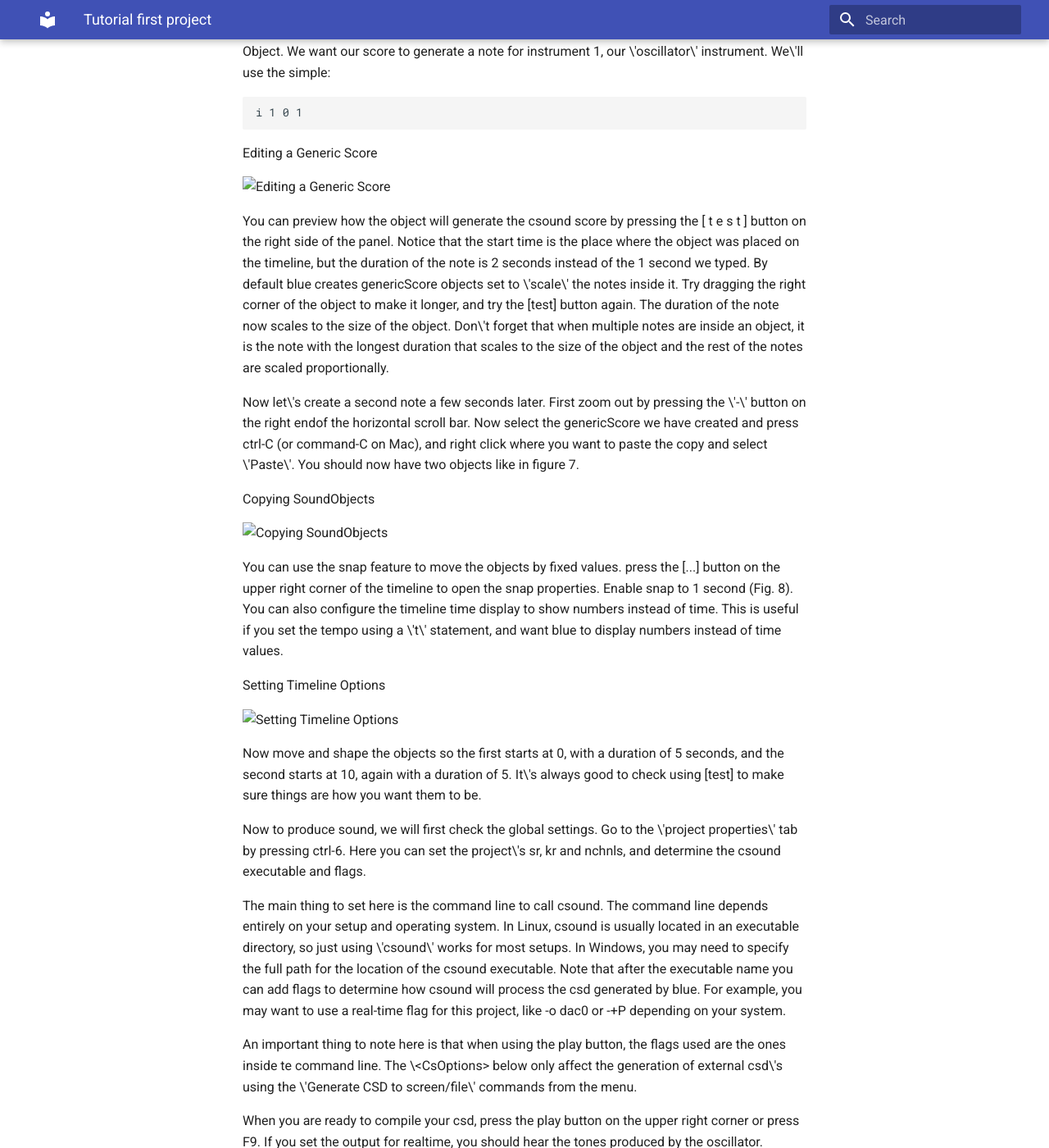
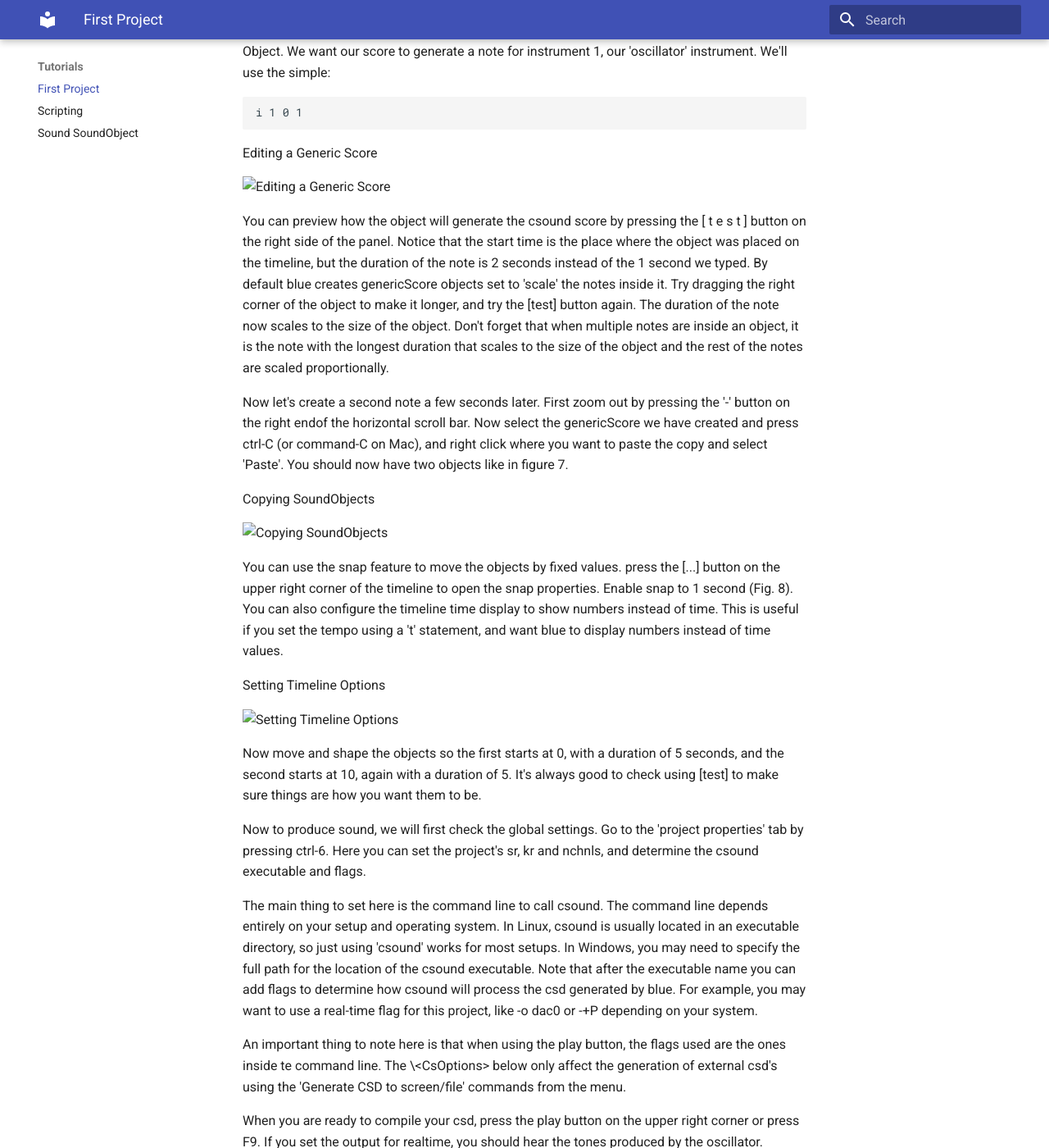
Before and after one commit to kunstmusik/blue-manual, an MkDocs documentation site: the page built from docs/tutorials/tutorial_first_project.md, in a window 1280 px wide and 1400 px high, scrolled down 2311 px. Shown: the whole window at 82% size. Built offline with MkDocs 1.6.1 and Material for MkDocs 9.7.7, drawn with Linux system fonts in a browser that asks for light colours; some of the changed text lies outside the part shown.

Commit message:
initial site structure completed

```diff
--- a/docs/tutorials/tutorial_first_project.md
+++ b/docs/tutorials/tutorial_first_project.md
@@ -1,16 +1,16 @@
 This tutorial will explain how to start using blue. It assumes a little
-knowledge of csound, but not too much (If you don\'t know csound,
-understanding Dr. Boulanger\'s toots at
+knowledge of csound, but not too much (If you don't know csound,
+understanding Dr. Boulanger's toots at
 [](http://www.csounds.com/toots/index.html) should be enough to get you
 through this tutorial).
 
 Run blue using the appropriate script provided in the blue/bin
 directory. Use the .bat file for windows, the .sh for linux and the
 .command file for Mac OS X. If blue is not running check the section
-\'Installation\' on the blue documentation.
+'Installation' on the blue documentation.
 
 We will first create an instrument. Go to the orchestra tab, and click
-on the \[+\] button under the \'Orchestra\' title. From the pop-menu
+on the \[+\] button under the 'Orchestra' title. From the pop-menu
 select Add Instrument\>GenericInstrument.
 
 Instrument Library
@@ -18,9 +18,9 @@ Instrument Library
 ![ Instrument Library ](images/tutorial_first_project/tutA_1.jpg)
 
 You will want to choose GenericInstrument when you want to create an
-ordinary csound instrument. An empty \'untitled\' instrument iFs
+ordinary csound instrument. An empty 'untitled' instrument iFs
 created. To rename an instrument, select it, press F2 and type the new
-name (e.g. \'Oscillator\').
+name (e.g. 'Oscillator').
 
 The instrument library on the left panel is where instruments are saved
 for use in any blue project. To place an instrument in the library so it
@@ -31,20 +31,20 @@ Assigning Instrument to Arrangement
 ![ Assigning Instrument to Arrangement
 ](images/tutorial_first_project/tutA_2.jpg)
 
-The \'\>\' button brings an instrument from the library to the project.
-To remove an instrument from the project, select it and press \'-\'.
+The '\>' button brings an instrument from the library to the project.
+To remove an instrument from the project, select it and press '-'.
 
 It is important to understand that instruments which are in the
 Instrument Library but not the Arrangement are not available for use in
-the csd because they haven\'t been assigned an instrument id (number or
+the csd because they haven't been assigned an instrument id (number or
 string, if used as a Csound named instrument).
 
 Now that the instrument is there, we need to define how it will sound.
 We use ordinary csound code to do this (since it is a
 GenericInstrument). The code for the instrument is written on the lower
 right panel, inside the Instrument Text tab within Instrument Editor
-tab. Make sure you type the code in this tab, and not the \'Global
-Orchestra\' or \'Global Score\' tabs.
+tab. Make sure you type the code in this tab, and not the 'Global
+Orchestra' or 'Global Score' tabs.
 
 We will create a simple oscillator with an amplitude envelope like this:
 
@@ -56,15 +56,15 @@ Editing Instrument
 
 ![ Editing Instrument ](images/tutorial_first_project/tutA_3.jpg)
 
-Try using blue\'s autocompletion feature like this: type \'line\' and
+Try using blue's autocompletion feature like this: type 'line' and
 press ctrl-Space Bar. A pop-up window will display all known opcodes
-that begin with line. Once you select \'linen\' you will have a template
+that begin with line. Once you select 'linen' you will have a template
 to fill in the apropriate values.
 
 If you need to remember the syntax for an opcode, place the cursor over
 it and press Shift-F1. If you have set correctly the Csound
 Documentation Directory, the html help for the opcode will be displayed
-if available. See the section \'Installing blue\' on the main blue
+if available. See the section 'Installing blue' on the main blue
 documentation (F1) for details on setting up the C.D.R.
 
 To define the oscillator table we will use ftgen, and place the
@@ -88,26 +88,26 @@ placed in the Global Orc tab is placed above the instrument definition.
 Now that our instrument is ready we will create notes for it. This is
 done by going the Score tab (You can use ctrl-1).
 
-The score tab contains horizontal \'tracks\' called Sound Layers. On
+The score tab contains horizontal 'tracks' called Sound Layers. On
 sound layers you place objects which generate notes that instance the
 instruments.
 
 First we will give a name to our sound layer. Simply click on the black
-area below \'Name\' and type the name (e.g. \'Notes\').
+area below 'Name' and type the name (e.g. 'Notes').
 
 To create a note, go to the timeline on the right, and in line with the
-sound layer, right-click, and select \'Add New GenericScore\'.
+sound layer, right-click, and select 'Add New GenericScore'.
 
 Adding a Generic Score
 
 ![ Adding a Generic Score ](images/tutorial_first_project/tutA_5.jpg)
 
 GenericScore allows ordinary csound code to be used, in this case things
-like \'i\' statements. When you click on the genericScore that has been
+like 'i' statements. When you click on the genericScore that has been
 created, the bottom panel will show the contents of the object. You can
-add as many \'i\' statements as you need inside a genericScore Object.
+add as many 'i' statements as you need inside a genericScore Object.
 We want our score to generate a note for instrument 1, our
-\'oscillator\' instrument. We\'ll use the simple:
+'oscillator' instrument. We'll use the simple:
 
     i 1 0 1
 
@@ -120,18 +120,18 @@ pressing the \[ t e s t \] button on the right side of the panel. Notice
 that the start time is the place where the object was placed on the
 timeline, but the duration of the note is 2 seconds instead of the 1
 second we typed. By default blue creates genericScore objects set to
-\'scale\' the notes inside it. Try dragging the right corner of the
+'scale' the notes inside it. Try dragging the right corner of the
 object to make it longer, and try the \[test\] button again. The
-duration of the note now scales to the size of the object. Don\'t forget
+duration of the note now scales to the size of the object. Don't forget
 that when multiple notes are inside an object, it is the note with the
 longest duration that scales to the size of the object and the rest of
 the notes are scaled proportionally.
 
-Now let\'s create a second note a few seconds later. First zoom out by
-pressing the \'-\' button on the right endof the horizontal scroll bar.
+Now let's create a second note a few seconds later. First zoom out by
+pressing the '-' button on the right endof the horizontal scroll bar.
 Now select the genericScore we have created and press ctrl-C (or
 command-C on Mac), and right click where you want to paste the copy and
-select \'Paste\'. You should now have two objects like in figure 7.
+select 'Paste'. You should now have two objects like in figure 7.
 
 Copying SoundObjects
 
@@ -141,7 +141,7 @@ You can use the snap feature to move the objects by fixed values. press
 the \[\...\] button on the upper right corner of the timeline to open
 the snap properties. Enable snap to 1 second (Fig. 8). You can also
 configure the timeline time display to show numbers instead of time.
-This is useful if you set the tempo using a \'t\' statement, and want
+This is useful if you set the tempo using a 't' statement, and want
 blue to display numbers instead of time values.
 
 Setting Timeline Options
@@ -150,18 +150,18 @@ Setting Timeline Options
 
 Now move and shape the objects so the first starts at 0, with a duration
 of 5 seconds, and the second starts at 10, again with a duration of 5.
-It\'s always good to check using \[test\] to make sure things are how
+It's always good to check using \[test\] to make sure things are how
 you want them to be.
 
 Now to produce sound, we will first check the global settings. Go to the
-\'project properties\' tab by pressing ctrl-6. Here you can set the
-project\'s sr, kr and nchnls, and determine the csound executable and
+'project properties' tab by pressing ctrl-6. Here you can set the
+project's sr, kr and nchnls, and determine the csound executable and
 flags.
 
 The main thing to set here is the command line to call csound. The
 command line depends entirely on your setup and operating system. In
 Linux, csound is usually located in an executable directory, so just
-using \'csound\' works for most setups. In Windows, you may need to
+using 'csound' works for most setups. In Windows, you may need to
 specify the full path for the location of the csound executable. Note
 that after the executable name you can add flags to determine how csound
 will process the csd generated by blue. For example, you may want to use
@@ -170,8 +170,8 @@ system.
 
 An important thing to note here is that when using the play button, the
 flags used are the ones inside te command line. The \<CsOptions\> below
-only affect the generation of external csd\'s using the \'Generate CSD
-to screen/file\' commands from the menu.
+only affect the generation of external csd's using the 'Generate CSD
+to screen/file' commands from the menu.
 
 When you are ready to compile your csd, press the play button on the
 upper right corner or press F9. If you set the output for realtime, you
--- a/mkdocs.yml
+++ b/mkdocs.yml
@@ -41,5 +41,62 @@ nav:
                - 'Import MIDI': 'users/gettingStarted/otherFeatures/importMIDI.md'
                - 'Blue Variables': 'users/gettingStarted/otherFeatures/blueVariables.md'
                - 'Commandline': 'users/gettingStarted/otherFeatures/commandLine.md'
+        - 'Concepts':
+            - 'Rendering': 'users/concepts/rendering.md'
+            - 'Sound Objects': 'users/concepts/soundObjects.md'
+            - 'PolyObjects': 'users/concepts/polyObjects.md'
+            - 'Note Processors': 'users/concepts/noteProcessors.md'
+            - 'SoundObject Library': 'users/concepts/soundObjectLibrary.md'
+            - 'Parameter Automation': 'users/concepts/parameterAutomation.md'
+            - 'Command Blocks': 'users/concepts/commandBlocks.md'
+    - 'Tutorials':
+        - 'First Project': 'tutorials/tutorial_first_project.md'
+        - 'Scripting': 'tutorials/tutorial_scripting.md'
+        - 'Sound SoundObject': 'tutorials/tutorial_sound_soundObject.md'
     - 'Reference':
-        - 'SoundObjects': 'users/reference/soundObjects/index.md'
+        - 'SoundObjects':
+          - 'Introduction': 'users/reference/soundObjects/top.md'
+          - 'AudioFile': 'users/reference/soundObjects/audioFileObject.md'
+          #- 'CeciliaModule': 'users/reference/soundObjects/ceciliaModule.md'
+          - 'Comment': 'users/reference/soundObjects/comment.md'
+          - 'Clojure': 'users/reference/soundObjects/clojureObject.md'
+          - 'External': 'users/reference/soundObjects/external.md'
+          - 'Instance': 'users/reference/soundObjects/instance.md'
+          - 'Javascript': 'users/reference/soundObjects/javaScriptObject.md'
+          - 'JMask': 'users/reference/soundObjects/jmask.md'
+          - 'LineObject': 'users/reference/soundObjects/lineObject.md'
+          - 'ObjectBuilder': 'users/reference/soundObjects/objectBuilder.md'
+          - 'Pattern': 'users/reference/soundObjects/pattern.md'
+          - 'PianoRoll': 'users/reference/soundObjects/pianoRoll.md'
+          - 'PolyObject': 'users/reference/soundObjects/polyObject.md'
+          - 'Python': 'users/reference/soundObjects/pythonObject.md'
+          - 'Sound': 'users/reference/soundObjects/sound.md'
+          - 'Tracker': 'users/reference/soundObjects/tracker.md'
+          - 'ZakLineObject': 'users/reference/soundObjects/zakLineObject.md'
+        - 'Note Processors':
+          - 'Introduction': 'users/reference/noteProcessors/top.md'
+          - 'AddProcessor': 'users/reference/noteProcessors/addProcessor.md'
+          - 'EqualsProcessor': 'users/reference/noteProcessors/equalsProcessor.md'
+          - 'InversionProcessor': 'users/reference/noteProcessors/inversionProcessor.md'
+          - 'LineAdd': 'users/reference/noteProcessors/lineAddProcessor.md'
+          - 'LineMultiply': 'users/reference/noteProcessors/lineMultiplyProcessor.md'
+          - 'Multiply': 'users/reference/noteProcessors/multiplyProcessor.md'
+          - 'PchAdd': 'users/reference/noteProcessors/pchAddProcessor.md'
+          - 'PchInversion': 'users/reference/noteProcessors/pchInversionProcessor.md'
+          - 'Python': 'users/reference/noteProcessors/pythonProcessor.md'
+          - 'RandomAdd': 'users/reference/noteProcessors/randomAddProcessor.md'
+          - 'RandomMultiply': 'users/reference/noteProcessors/randomMultiplyProcessor.md'
+          - 'Retrograde': 'users/reference/noteProcessors/retrogradeProcessor.md'
+          - 'Rotate': 'users/reference/noteProcessors/rotateProcessor.md'
+          - 'SubList': 'users/reference/noteProcessors/subListProcessor.md'
+          - 'Switch': 'users/reference/noteProcessors/switchProcessor.md'
+          - 'TimeWarp': 'users/reference/noteProcessors/timeWarpProcessor.md'
+          - 'Tuning': 'users/reference/noteProcessors/tuningProcessor.md'
+        - 'Instruments':
+          - 'Introduction': 'users/reference/instruments/top.md'
+          - 'GenericInstrument': 'users/reference/instruments/genericInstrument.md'
+          - 'Python': 'users/reference/instruments/pythonInstrument.md'
+          - 'Javascript': 'users/reference/instruments/javaScriptInstrument.md'
+          - 'BlueX7': 'users/reference/instruments/bluex7.md'
+          - 'BlueSynthBuilder': 'users/reference/instruments/blueSynthBuilder.md'
+        - 'Shortcuts': 'users/reference/shortcuts.md'
```
Also changed, not shown: docs/index.md (+1 -1 lines), docs/users/reference/instruments/top.md (+0 -3 lines), docs/users/reference/noteProcessors/top.md (+0 -6 lines), docs/users/reference/soundObjects/top.md (+1 -6 lines).
